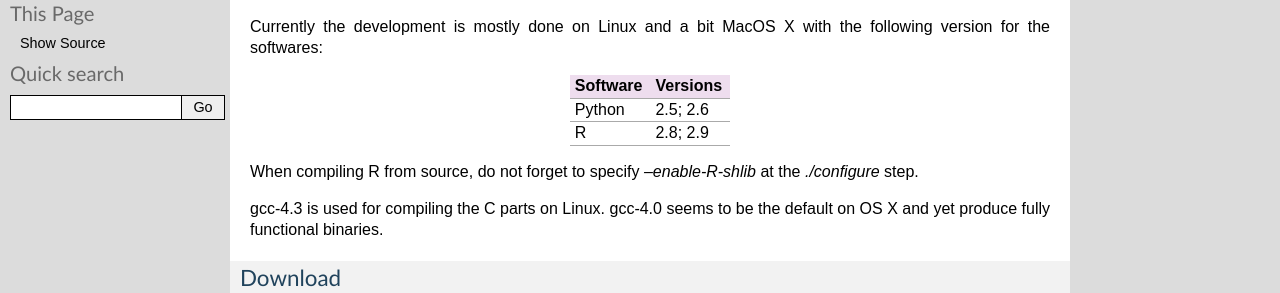
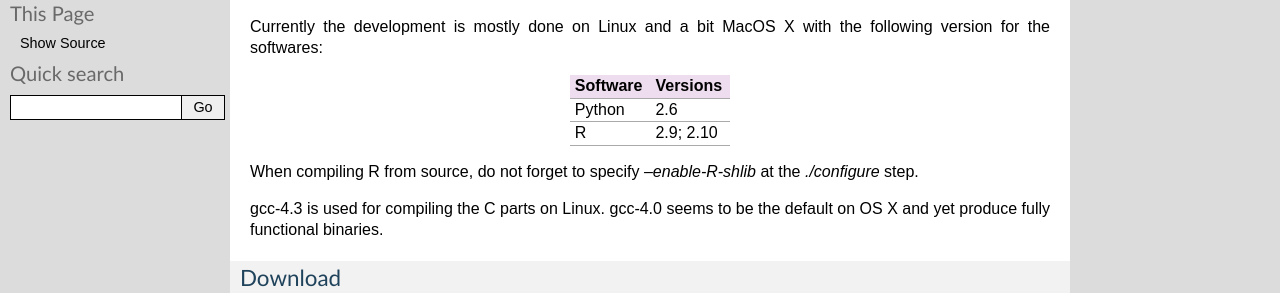
Before and after one commit to rpy2/rpy2, a Sphinx documentation site: the page built from doc/source/overview.rst, in a window 1280 px wide and 900 px high, scrolled down 471 px. Shown: the part 159-452 px from the top of the window. Built offline with Sphinx 7.4.7, drawn with Linux system fonts in a browser that asks for light colours; formulas are drawn with MathJax 3.

Commit message:
changed the versions of R and Python used for development.
--HG--
branch : version_2.1.x

```diff
--- a/doc/source/overview.rst
+++ b/doc/source/overview.rst
@@ -50,12 +50,12 @@ when used with rpy2).
 Currently the development is mostly done on Linux and a bit MacOS X with the
 following version for the softwares:
 
-======== =========
+======== ==========
 Software Versions
-======== =========
- Python   2.5; 2.6
- R        2.8; 2.9
-======== =========
+======== ==========
+ Python   2.6
+ R        2.9; 2.10
+======== ==========
 
 When compiling R from source, do not forget to specify *--enable-R-shlib* at
 the *./configure* step.
```
